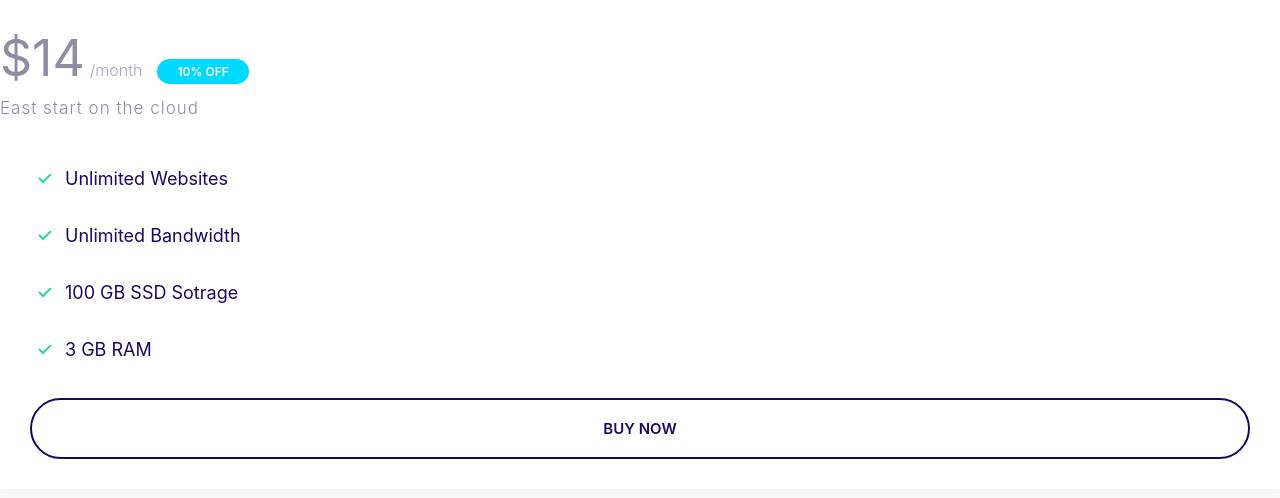
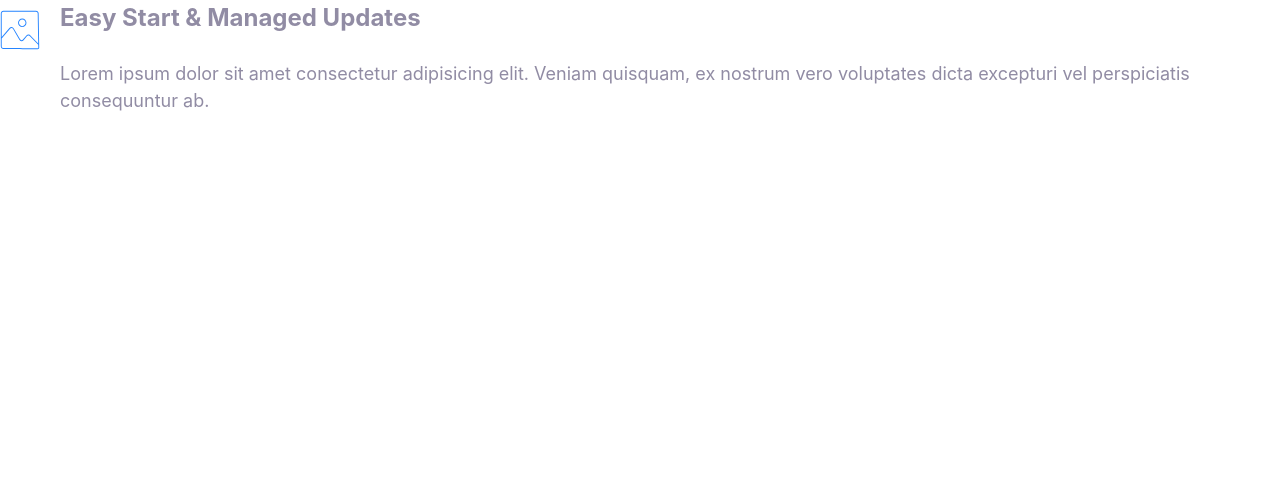
Before and after one commit to 24JohnWoo/ADASTRA, a plain HTML site: page index.html in a window 1280 px wide. Drawn offline with Linux system fonts and the light colour scheme.

Commit message:
Defining the media components.

```diff
--- a/css/styles.css
+++ b/css/styles.css
@@ -267,23 +267,29 @@ p {
 
 /* Cards */
 .card {
-    border: 7px;
+    border-radius: 7px;
     box-shadow: 0 0 20px 10px #f3f3f3;
     overflow: hidden;
+    width: 40rem;
 }
 
-.card___header, .card__body {
+.card__header,
+.card__body {
     padding: 2rem 3rem;
 }
 
-.card--primary .card___header {
+.card--primary .card__header {
     background: var(--color-primary);
     color: #fff;
 }
 
-.card--secondary .card___header {
+.card--secondary .card__header {
     background: var(--color-secondary);
     color: #fff;
+}
+
+.card--secondary .badge--secondary {
+    background: #02cdf1;
 }
 
  /* Plans */
@@ -320,7 +326,7 @@ p {
     position: relative;
 }
 
-.plan--popular .card___header::before {
+.plan--popular .card__header::before {
     content: url(../Images/popular.svg);
     width: 40px;
     display: inline-block;
@@ -343,3 +349,20 @@ p {
         font-size: 1.7rem;
     }
 }
+
+/* Media */
+.media {
+    display: flex;
+}
+
+.media__title {
+    margin-top: 0;
+}
+
+.media__body {
+    margin: 0 2rem;
+}
+
+.media__image {
+    margin-top: 1rem;
+}
--- a/index.html
+++ b/index.html
@@ -10,24 +10,19 @@
     <title>Document</title>
   </head>
   <body>
-    <div class="plan plan--popular">
-      <div class="card card--secondary">
-        <header class="card__header">
-          <h3 class="plan__name">Entry</h3>
-          <span class="plan__price">$14</span>
-          <span class="plan__billing-cycle">/month</span>
-          <span class="badge badge--secondary badge--small">10% OFF</span>
-          <span class="plan__description">East start on the cloud</span>
-        </header>
-        <div class="card__body">
-          <ul class="list list--tick">
-            <li class="list__item">Unlimited Websites</li>
-            <li class="list__item">Unlimited Bandwidth</li>
-            <li class="list__item">100 GB SSD Sotrage</li>
-            <li class="list__item">3 GB RAM</li>
-          </ul>
-          <button class="btn btn--outline btn--block">Buy Now</button>
-        </div>
+    <div class="media">
+      <div class="media__image">
+        <svg class="icon icon--primary">
+          <use xlink:href="images/sprite.svg#snap"></use>
+        </svg>
+      </div>
+      <div class="media__body">
+        <h3 class="media__title">Easy Start & Managed Updates</h3>
+        <p>
+          Lorem ipsum dolor sit amet consectetur adipisicing elit. Veniam
+          quisquam, ex nostrum vero voluptates dicta excepturi vel perspiciatis
+          consequuntur ab.
+        </p>
       </div>
     </div>
   </body>
```
Also changed, not shown: components/media.html (added, +15 -0 lines).
